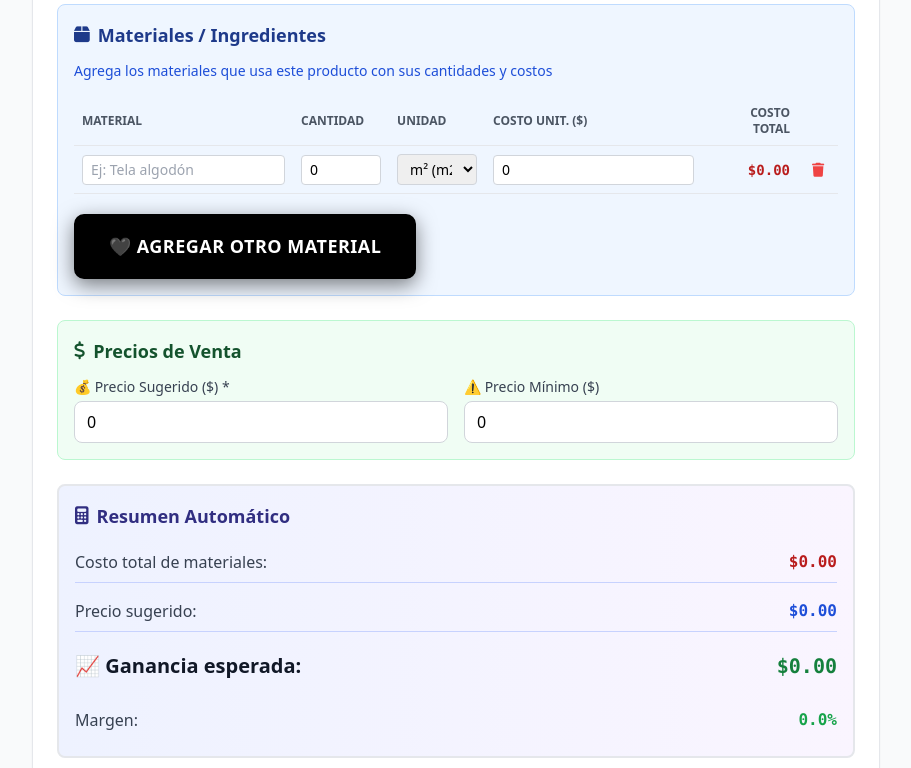
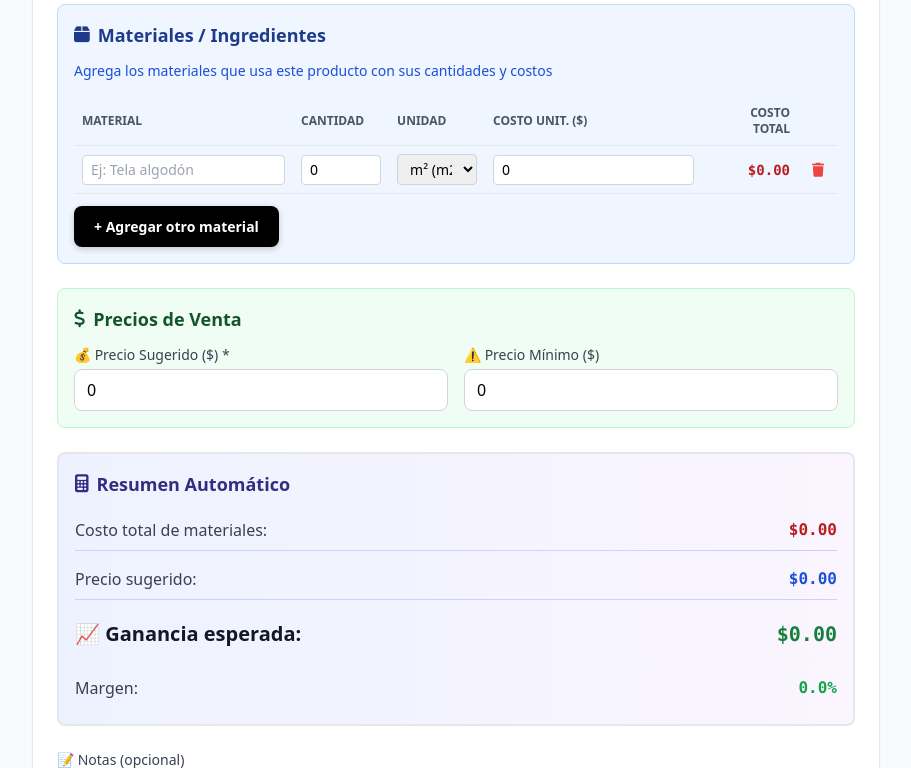
Before and after one commit to luisalejandro111/agencia-pub-api, a Python web app: template app/templates/recetas_form.html in a window 1280 px wide. Shown: the part 357-1125 px from the top of the page, without its empty margins (184-1095 px from the left). Run offline with Jinja, Linux system fonts and the light colour scheme; the template is opened without the code that fills it, so the values that code supplies are empty.

Commit message:
fix: Botón agregar material tamaño normal

```diff
--- a/app/templates/recetas_form.html
+++ b/app/templates/recetas_form.html
@@ -157,7 +157,7 @@
                     </table>
                 </div>
 
-                <button type="button" onclick="agregarMaterial()" style="margin-top:20px; padding:16px 32px; background:#000000; color:#ffffff; border-radius:10px; font-weight:bold; font-size:18px; border:3px solid #000000; cursor:pointer; box-shadow:0 6px 20px rgba(0,0,0,0.5); display:inline-flex; align-items:center; gap:10px; letter-spacing:0.5px;">🖤 AGREGAR OTRO MATERIAL</button>
+                <button type="button" onclick="agregarMaterial()" style="margin-top:12px; padding:10px 20px; background:#000000; color:#ffffff; border-radius:8px; font-weight:600; font-size:14px; border:none; cursor:pointer; box-shadow:0 2px 6px rgba(0,0,0,0.2); display:inline-flex; align-items:center; gap:6px;">+ Agregar otro material</button>
             </div>
 
             <!-- Precios -->
```
